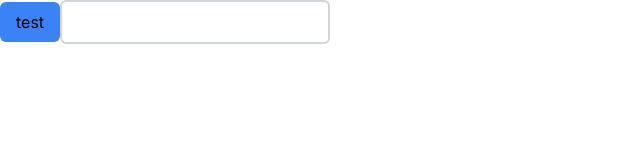
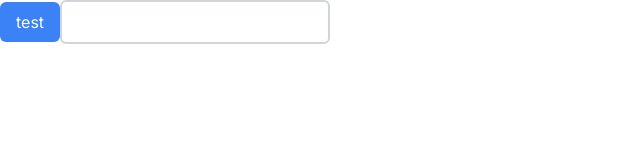
Before and after one commit to borislavDci/Recipe-Master, a Next.js app: page / in a window 1280 px wide. Shown: the top 160 px of the page, without its empty margins (0-640 px from the left). Built offline with nearby package versions, Linux system fonts and the light colour scheme.

Commit message:
Add styles for button

```diff
--- a/styles/globals.css
+++ b/styles/globals.css
@@ -25,3 +25,7 @@
 .input {
   @apply rounded-md border-2 border-gray-300 px-4 py-2 focus:border-blue-500 focus:outline-none;
 }
+
+.button {
+  @apply bg-blue-500 px-4 py-2 text-white;
+}
```
